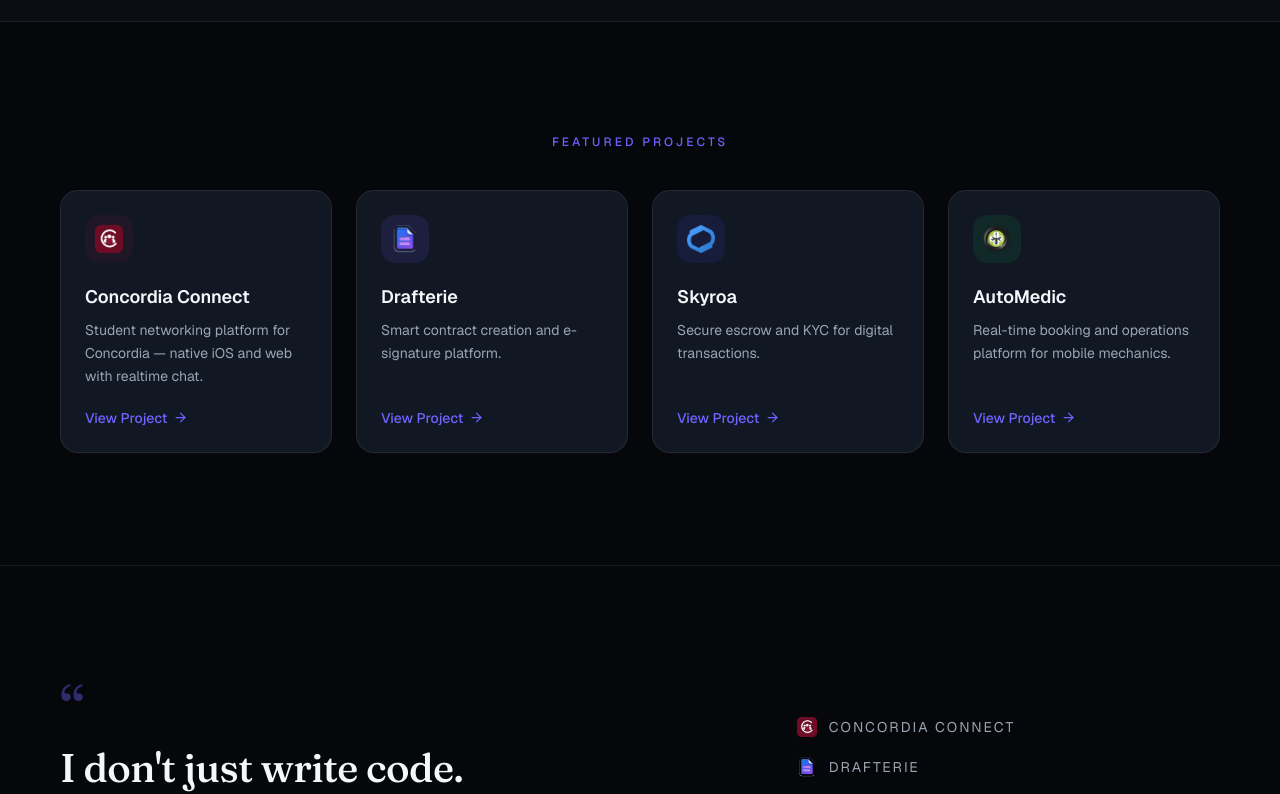
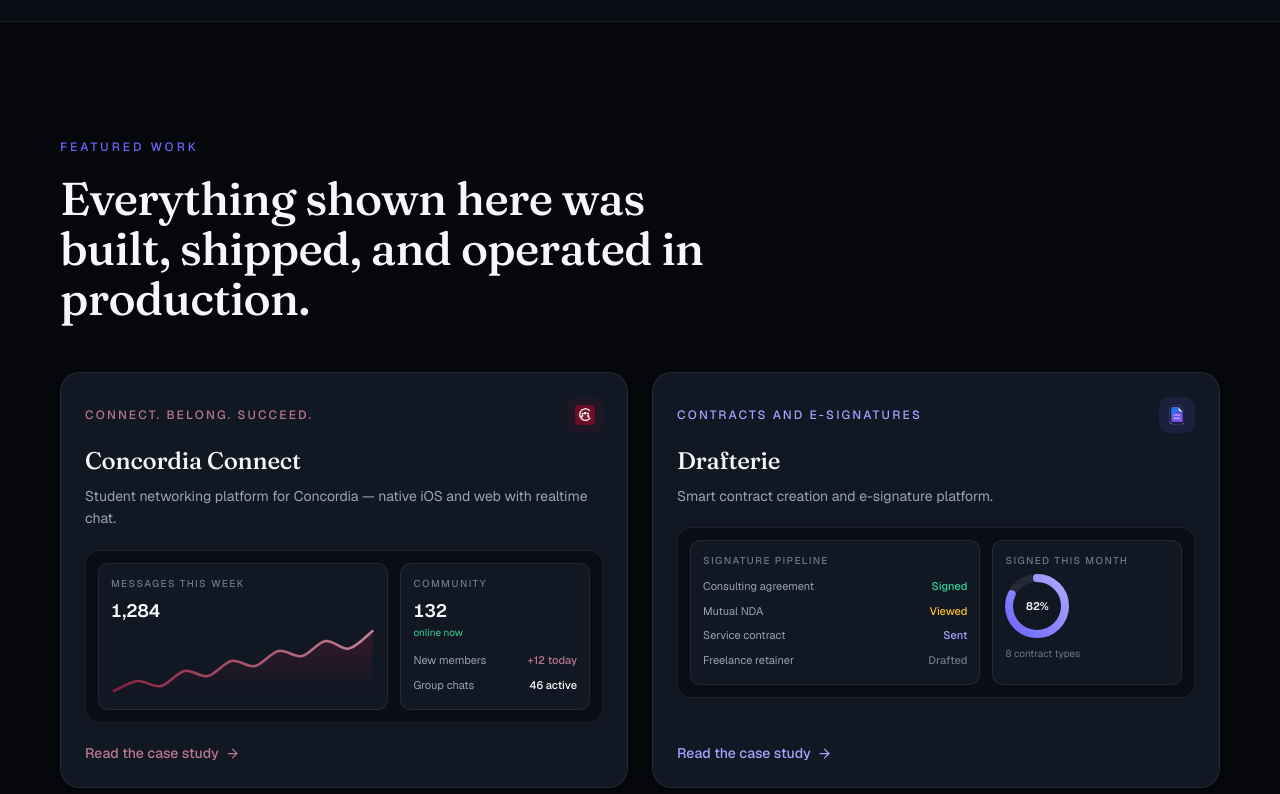
Before and after one commit to kevincohen18/kcoh, a Next.js app in the folder web/: page / in a window 1280 px wide. Shown: the part 980-1774 px from the top of the page. Built offline with nearby package versions, Linux system fonts and the light colour scheme.

Commit message:
feat(web): rebuild Featured Work into two-across feature cards with live per-project previews

```diff
--- a/web/components/sections/featured-work.tsx
+++ b/web/components/sections/featured-work.tsx
@@ -1,26 +1,87 @@
+import Image from "next/image";
+import Link from "next/link";
+import { ArrowRight } from "lucide-react";
 import { Container } from "@/components/site/container";
 import { SectionLabel } from "@/components/site/section-label";
 import { Reveal } from "@/components/site/reveal";
-import { ProjectCard } from "@/components/project-card";
-import { projects } from "@/content/projects";
+import { ProjectTheme } from "@/components/site/project-theme";
+import { ProjectMiniPreview } from "@/components/work/mini-preview";
+import { projects, type Project } from "@/content/projects";
+import type { CaseSlug } from "@/content/case-studies";
 
-const featuredSlugs = ["concordia-connect", "drafterie", "skyroa", "automedic"];
-const featured = featuredSlugs
-  .map((s) => projects.find((p) => p.slug === s))
-  .filter((p): p is NonNullable<typeof p> => Boolean(p));
+const featuredSlugs: CaseSlug[] = [
+  "concordia-connect",
+  "drafterie",
+  "skyroa",
+  "automedic",
+];
+
+const featured = featuredSlugs.flatMap((slug) => {
+  const project = projects.find((p) => p.slug === slug);
+  return project ? [{ slug, project }] : [];
+});
+
+function FeatureCard({ slug, project }: { slug: CaseSlug; project: Project }) {
+  return (
+    <ProjectTheme accent={project.color} className="h-full w-full">
+      <Link
+        href={project.href}
+        data-preview-group
+        className="group flex h-full flex-col rounded-[20px] border border-border bg-card p-6 transition-all duration-300 hover:-translate-y-0.5 hover:border-[color-mix(in_srgb,var(--brand)_45%,transparent)] hover:shadow-[0_30px_80px_-32px_color-mix(in_srgb,var(--brand)_60%,transparent)]"
+      >
+        <div className="flex items-center justify-between gap-4">
+          <SectionLabel className="tracking-[0.18em]">
+            {project.tagline}
+          </SectionLabel>
+          <div
+            className="grid size-9 shrink-0 place-items-center rounded-lg"
+            style={{ background: `${project.color}1f` }}
+          >
+            <Image
+              src={project.logo}
+              alt=""
+              width={22}
+              height={22}
+              className="size-5 object-contain"
+            />
+          </div>
+        </div>
+        <h3 className="mt-3 font-serif text-2xl font-medium tracking-[-0.01em] text-fg">
+          {project.name}
+        </h3>
+        <p className="mt-2 text-sm leading-relaxed text-fg-muted">
+          {project.description}
+        </p>
+        <div className="mt-5 flex-1">
+          <ProjectMiniPreview slug={slug} />
+        </div>
+        <span className="mt-5 inline-flex items-center gap-1.5 text-sm font-medium text-brand-text">
+          Read the case study
+          <ArrowRight
+            size={15}
+            className="transition-transform group-hover:translate-x-0.5"
+          />
+        </span>
+      </Link>
+    </ProjectTheme>
+  );
+}
 
 export function FeaturedWork() {
   return (
     <section id="work" className="scroll-mt-24 bg-bg">
       <Container className="py-20 md:py-28">
-        <h2 className="sr-only">Featured projects</h2>
-        <Reveal className="mb-10 flex justify-center">
-          <SectionLabel>Featured Projects</SectionLabel>
+        <Reveal>
+          <SectionLabel>Featured Work</SectionLabel>
+          <h2 className="mt-4 max-w-2xl font-serif text-[clamp(30px,3.6vw,48px)] font-medium leading-[1.08] tracking-[-0.015em] text-fg">
+            Everything shown here was built, shipped, and operated in
+            production.
+          </h2>
         </Reveal>
-        <div className="grid gap-6 sm:grid-cols-2 lg:grid-cols-4">
-          {featured.map((p, i) => (
-            <Reveal key={p.slug} delay={i * 0.08} className="flex">
-              <ProjectCard project={p} />
+        <div className="mt-12 grid gap-6 md:grid-cols-2">
+          {featured.map(({ slug, project }, i) => (
+            <Reveal key={slug} delay={i * 0.08} className="flex">
+              <FeatureCard slug={slug} project={project} />
             </Reveal>
           ))}
         </div>
--- a/web/content/projects.ts
+++ b/web/content/projects.ts
@@ -20,7 +20,7 @@
     tech: ["React", "Node", "PostgreSQL", "Stripe"],
     logo: "/logos/drafterie.png",
     featured: true,
-    href: "#",
+    href: "/work/drafterie/",
   },
   {
     slug: "concordia-connect",
@@ -32,7 +32,7 @@
     tech: ["Swift", "SwiftUI", "Node", "PostgreSQL", "Socket.IO"],
     logo: "/logos/concordia.png",
     featured: true,
-    href: "#",
+    href: "/work/concordia-connect/",
   },
   {
     slug: "skyroa",
@@ -43,7 +43,7 @@
     tech: ["React", "Node", "PostgreSQL"],
     logo: "/logos/skyroa.png",
     featured: true,
-    href: "#",
+    href: "/work/skyroa/",
   },
   {
     slug: "automedic",
@@ -55,7 +55,7 @@
     tech: ["React Native", "Node", "PostgreSQL"],
     logo: "/logos/automedic.png",
     featured: true,
-    href: "#",
+    href: "/work/automedic/",
   },
   {
     slug: "success",
```
